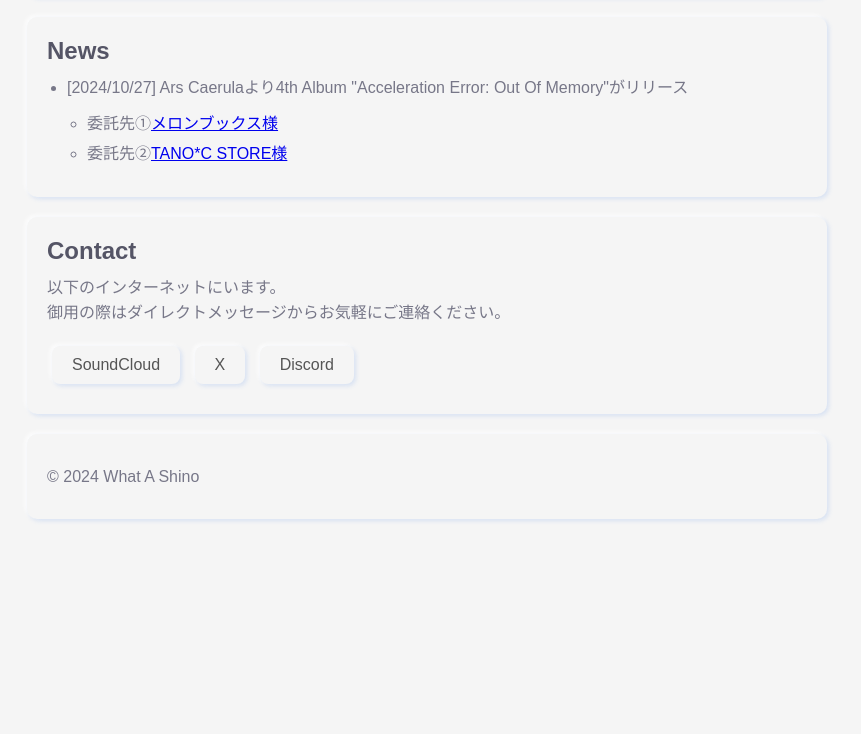
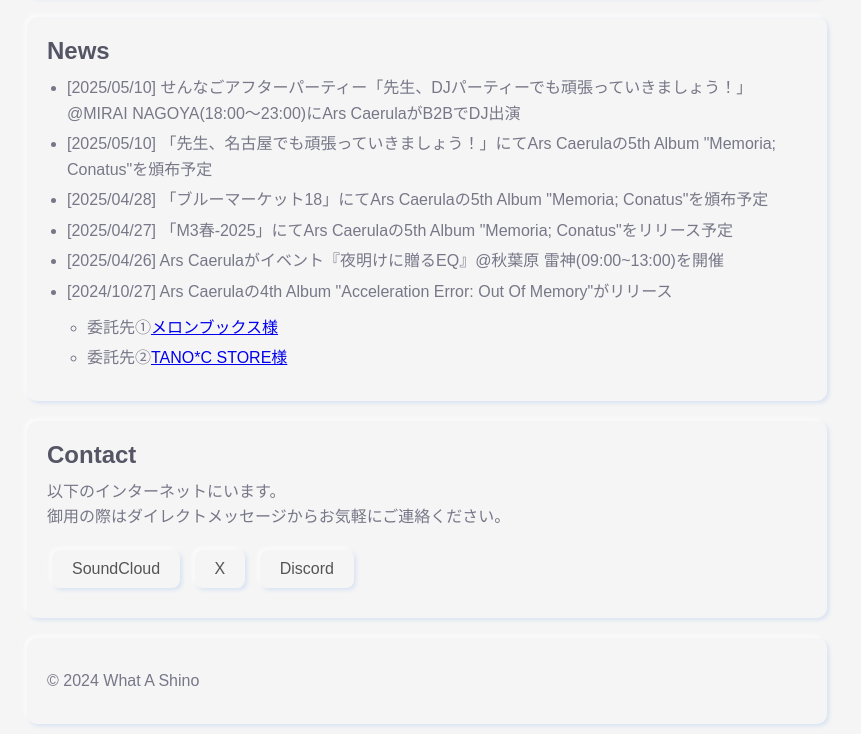
Before and after one commit to whatashino/whatashino.github.io, a plain HTML site: page index.html in a window 1280 px wide. Shown: the part 926-1660 px from the top of the page, without its empty margins (213-1074 px from the left). Before the commit the page ends 1455 px from the top, so only its background shows below. Drawn offline with Linux system fonts and the light colour scheme.

Commit message:
Update index.html

```diff
--- a/index.html
+++ b/index.html
@@ -153,7 +153,17 @@
 <section id="news">
     <h2>News</h2>
     <ul>
-        <li>[2024/10/27] Ars Caerulaより4th Album "Acceleration Error: Out Of Memory"がリリース
+        <li>[2025/05/10] せんなごアフターパーティー「先生、DJパーティーでも頑張っていきましょう！」@MIRAI NAGOYA(18:00〜23:00)にArs CaerulaがB2BでDJ出演
+        </li>
+        <li>[2025/05/10] 「先生、名古屋でも頑張っていきましょう！」にてArs Caerulaの5th Album "Memoria; Conatus"を頒布予定
+        </li>
+        <li>[2025/04/28] 「ブルーマーケット18」にてArs Caerulaの5th Album "Memoria; Conatus"を頒布予定
+        </li>
+        <li>[2025/04/27] 「M3春-2025」にてArs Caerulaの5th Album "Memoria; Conatus"をリリース予定
+        </li>
+        <li>[2025/04/26] Ars Caerulaがイベント『夜明けに贈るEQ』@秋葉原 雷神(09:00~13:00)を開催
+        </li>
+        <li>[2024/10/27] Ars Caerulaの4th Album "Acceleration Error: Out Of Memory"がリリース
             <ul>
                 <li>委託先①<a href="https://www.melonbooks.co.jp/detail/detail.php?product_id=2619005">メロンブックス様</a></li>
                 <li>委託先②<a href="https://www.tanocstore.net/shop/shopdetail.html?brandcode=000000003907&search=Ars+Caerula&sort=">TANO*C STORE様</a></li>
```
